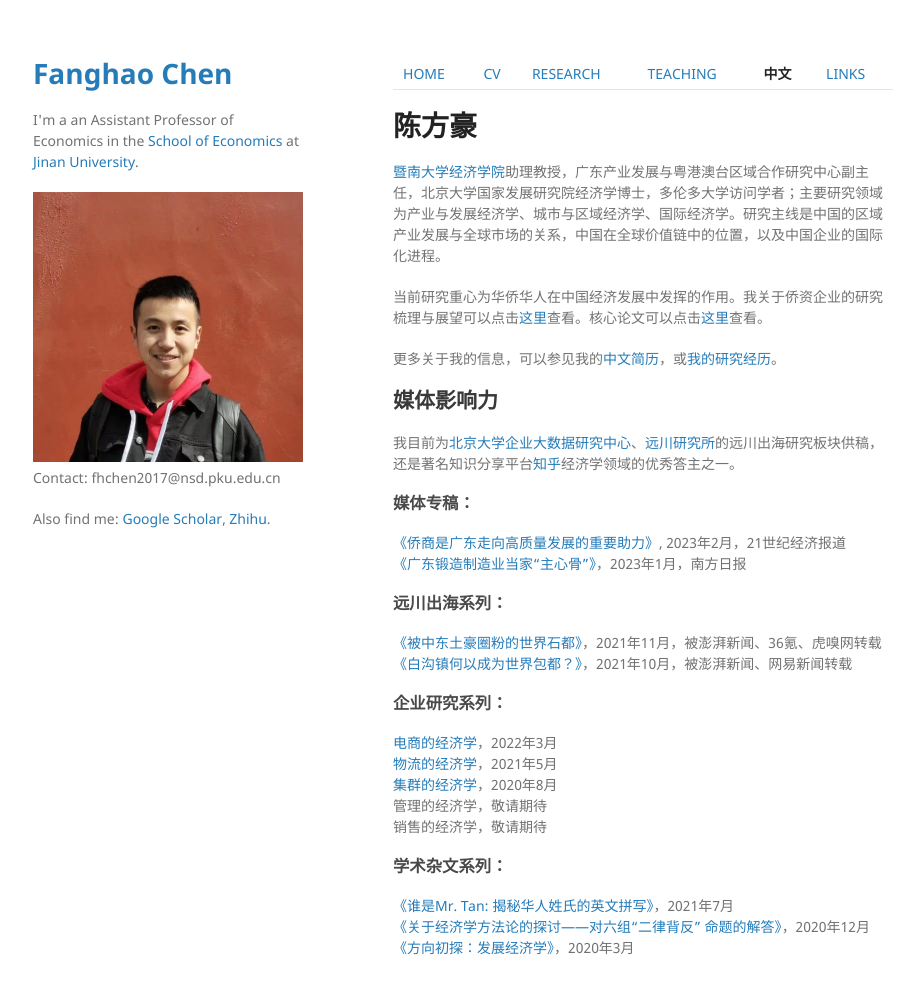
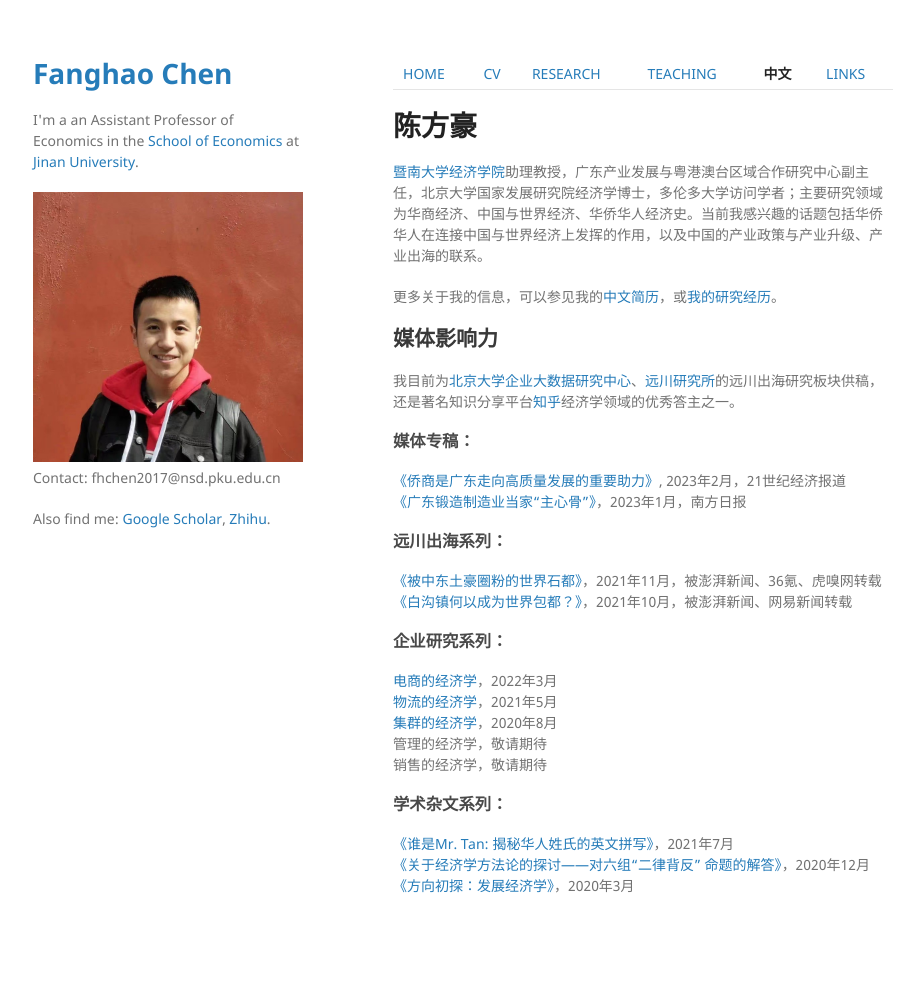
Before and after one commit to FanghaoChen/homepage, a Jekyll site: the page built from chinesepage.md, in a window 1280 px wide and 1028 px high. Shown: the top 994 px of the window, without its empty margins (177-1091 px from the left). Built offline with Jekyll 4.4.1, drawn with Linux system fonts in a browser that asks for light colours; our own code applies the rules of GitHub Pages for plain Markdown files.

Commit message:
Update chinesepage.md

```diff
--- a/chinesepage.md
+++ b/chinesepage.md
@@ -2,11 +2,9 @@
 
 # 陈方豪
 
-[暨南大学经济学院](https://ec.jnu.edu.cn/)助理教授，广东产业发展与粤港澳台区域合作研究中心副主任，北京大学国家发展研究院经济学博士，多伦多大学访问学者；主要研究领域为产业与发展经济学、城市与区域经济学、国际经济学。研究主线是中国的区域产业发展与全球市场的关系，中国在全球价值链中的位置，以及中国企业的国际化进程。
+[暨南大学经济学院](https://ec.jnu.edu.cn/)助理教授，广东产业发展与粤港澳台区域合作研究中心副主任，北京大学国家发展研究院经济学博士，多伦多大学访问学者；主要研究领域为华商经济、中国与世界经济、华侨华人经济史。当前我感兴趣的话题包括华侨华人在连接中国与世界经济上发挥的作用，以及中国的产业政策与产业升级、产业出海的联系。
 
-当前研究重心为华侨华人在中国经济发展中发挥的作用。我关于侨资企业的研究梳理与展望可以点击[这里](https://kns.cnki.net/kcms2/article/abstract?v=miRwvmqqcdlteriJMAI_6frAN94hMS3aOuBeWxKEZgUYYhNmVAyuUCte5twbsrrLFK0i5HvhkCSL-ixoJLyBZL7sD1RVILRzUsC78wpfyQPBDDybmH7230FjY76RTbFm0qov9R3b7Qw=&uniplatform=NZKPT)查看。核心论文可以点击[这里](https://papers.ssrn.com/sol3/papers.cfm?abstract_id=4004159)查看。
-
-更多关于我的信息，可以参见我的[中文简历](./assets/陈方豪_暨大经院_240513.pdf)，或[我的研究经历](https://mp.weixin.qq.com/s?__biz=Mzg4MzE0ODY0Mw==&mid=2247491382&idx=1&sn=992dc4dda38bfd95d5c2b47848fc5a81&chksm=cf4a8d3af83d042c96f68c98b9406eab25df4ce418b6778fccdee755fc9e499decfb44498855&mpshare=1&scene=24&srcid=12203KNxFd0xsEh7nM7ZzhKn&sharer_sharetime=1639991731014&sharer_shareid=009d752390d3ca9d149b0d31038375f0#rd)。
+更多关于我的信息，可以参见我的[中文简历](./assets/陈方豪_暨大经院_240826.pdf)，或[我的研究经历](https://mp.weixin.qq.com/s?__biz=Mzg4MzE0ODY0Mw==&mid=2247491382&idx=1&sn=992dc4dda38bfd95d5c2b47848fc5a81&chksm=cf4a8d3af83d042c96f68c98b9406eab25df4ce418b6778fccdee755fc9e499decfb44498855&mpshare=1&scene=24&srcid=12203KNxFd0xsEh7nM7ZzhKn&sharer_sharetime=1639991731014&sharer_shareid=009d752390d3ca9d149b0d31038375f0#rd)。
 
 ## 媒体影响力
 
```
